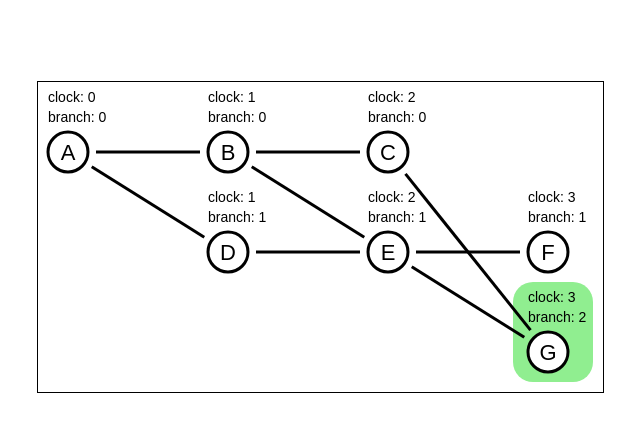
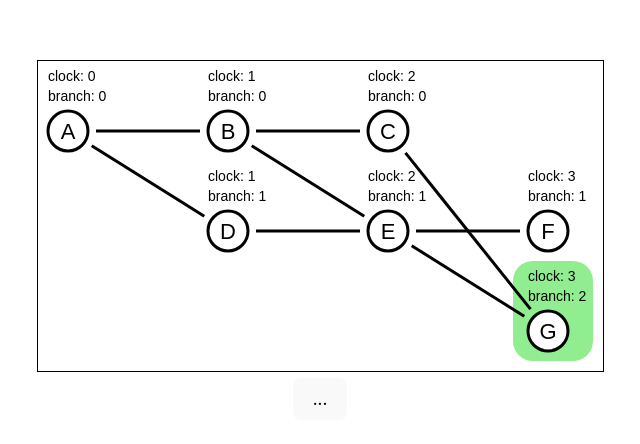
Before and after one commit to rjwebb/graph-diagram, a React (Vite) app: page / in a window 1280 px wide. Shown: the part 160-604 px from the top of the page, without its empty margins (320-960 px from the left). Built offline with nearby package versions, Linux system fonts and the light colour scheme.

Commit message:
add button to copy/paste svg

```diff
--- a/src/App.tsx
+++ b/src/App.tsx
@@ -1,9 +1,32 @@
+import { useRef } from "react";
 import "./App.css";
 import { Graph } from "./Graph";
 import { step7 } from "./steps";
 
 function App() {
-  return <Graph step={step7} />;
+  const svgRef = useRef(null);
+
+  const copyToClipboard = async () => {
+    if (!svgRef.current) return;
+    const svgContent = (svgRef.current as any).outerHTML;
+    await navigator.clipboard.writeText(svgContent);
+  };
+
+  return (
+    <>
+      <svg
+        ref={svgRef}
+        xmlns="http://www.w3.org/2000/svg"
+        width="565px"
+        height="310px"
+        style={{ border: "solid black 1px" }}
+      >
+        <Graph step={step7} />
+      </svg>
+      <br />
+      <button onClick={copyToClipboard}>...</button>
+    </>
+  );
 }
 
 export default App;
--- a/src/Graph.tsx
+++ b/src/Graph.tsx
@@ -17,12 +17,6 @@ export const Graph = ({ step }: { step: Step }) => {
 
   return (
     <>
-      <svg
-        xmlns="http://www.w3.org/2000/svg"
-        width="565px"
-        height="310px"
-        style={{ border: "solid black 1px" }}
-      >
       {nodes.map((node, i) => {
         const x = startX + node.x * nodeXGap;
         const y = startY + node.y * nodeYGap;
@@ -115,7 +109,6 @@ export const Graph = ({ step }: { step: Step }) => {
           />
         );
       })}
-      </svg>
     </>
   );
 };
```
Lines whose indentation alone changed are shown as unchanged.
